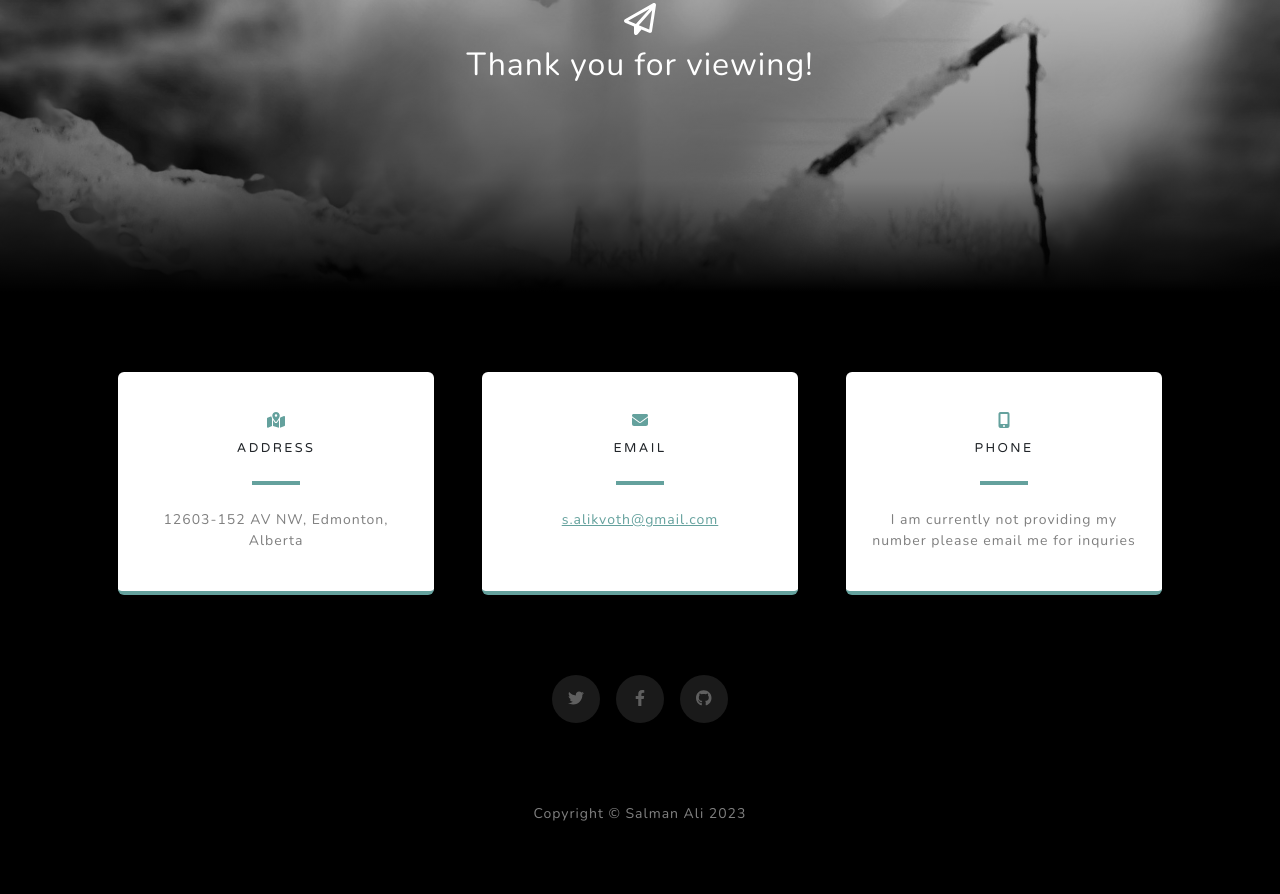
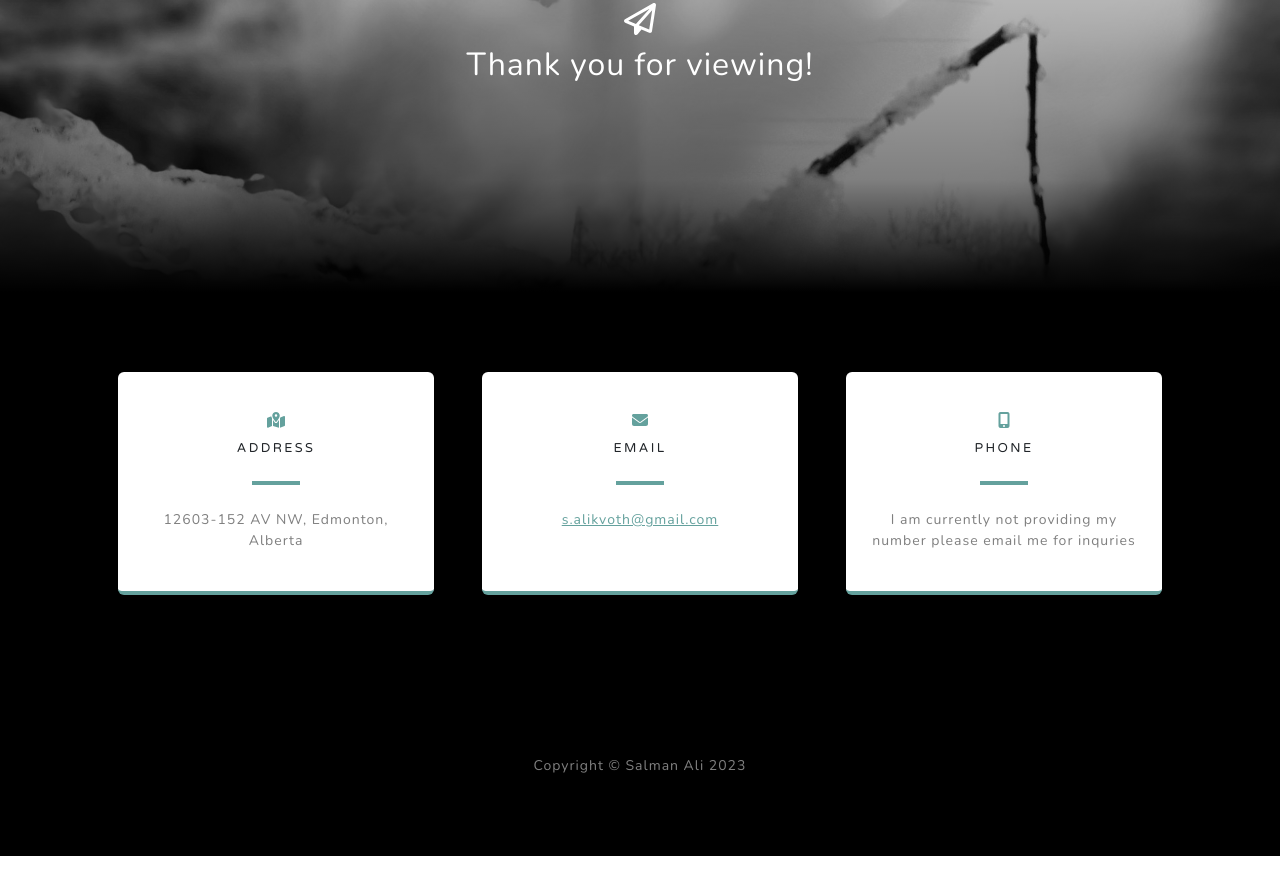
Before and after one commit to salmanilm/salmanilm.github.io, a plain HTML site: page index.html in a window 1280 px wide. Shown: the part 3199-4093 px from the top of the page. After the commit the page ends 4055 px from the top, so only its background shows below. Drawn offline with nearby package versions, Linux system fonts and the light colour scheme.

Commit message:
Update index.html

```diff
--- a/index.html
+++ b/index.html
@@ -177,9 +177,6 @@
                     </div>
                 </div>
                 <div class="social d-flex justify-content-center">
-                    <a class="mx-2" href="#!"><i class="fab fa-twitter"></i></a>
-                    <a class="mx-2" href="#!"><i class="fab fa-facebook-f"></i></a>
-                    <a class="mx-2" href="#!"><i class="fab fa-github"></i></a>
                 </div>
             </div>
         </section>
```
